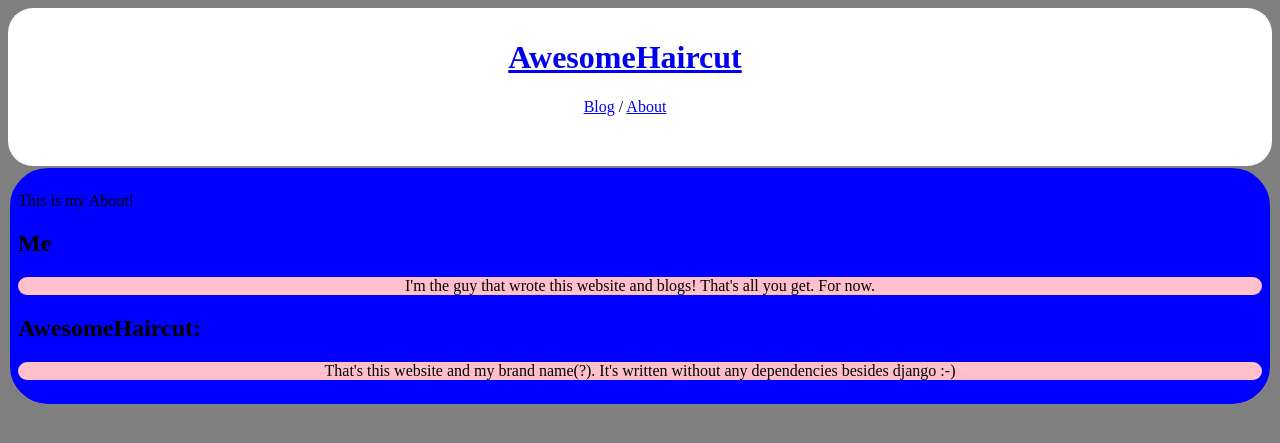
After one commit to kodexyz/VVV, a Django app: page /about/ in a window 1280 px wide. The commit adds this page. Shown: the top 443 px of the page. Run offline with Django 3.2, Linux system fonts and the light colour scheme.

Commit message:
Added another four oh four implementation, made the about page, prettied up the base template, and overall style changes and improvements. Probably should be more than one commit :-)

```diff
--- a/AwesomeHaircut/mysite/urls.py
+++ b/AwesomeHaircut/mysite/urls.py
@@ -22,5 +22,6 @@ urlpatterns = [
     path('', views.index),
     path('blog/', include('blog.urls')),
     path('admin/', admin.site.urls),
+    path('about/', views.about),
     path('<str:notfound>', views.notfound, name='notfound')
 ]
--- a/AwesomeHaircut/mysite/views.py
+++ b/AwesomeHaircut/mysite/views.py
@@ -11,10 +11,11 @@ def index(request):
 def notfound(request, notfound):
     template = loader.get_template('mysite/notfound.html')
     context = {
-        'path' : notfound
+        'path': notfound
     }
     return HttpResponse(template.render(context, request))
 
 
 def about(request):
-    return notfound(request, 'About')
+    template = loader.get_template('mysite/about.html')
+    return HttpResponse(template.render())
--- /dev/null
+++ b/AwesomeHaircut/templates/mysite/about.html
@@ -0,0 +1,21 @@
+{% include "mysite/base.html" %}
+
+<body>
+<div class="readmode">
+<p>This is my About! </p>
+    <h2>Me</h2>
+    <div class="soft">
+<p>
+    I'm the guy that wrote this website and blogs!
+    That's all you get. For now.
+</p>
+
+    </div>
+    <h2>AwesomeHaircut:</h2>
+    <div class="soft">
+    <p>
+    That's this website and my brand name(?).
+    It's written without any dependencies besides django :-)
+    </div>
+    </p>
+</body>
--- a/AwesomeHaircut/templates/mysite/base.html
+++ b/AwesomeHaircut/templates/mysite/base.html
@@ -3,13 +3,27 @@
 <html lang="en">
 <head>
     <style>
+    body {
+        background: grey;
+    }
         div.centered {
         text-align: center;
-        background: gray;
+        background: white;
+        border-radius: 25px;
+        padding:10px 50px 50px 20px;
         }
         div.readmode {
+        background: blue;
         border:2px solid gray;
+        border-width: 1.5;
+        border-radius: 40px;
         padding:8px;
+        }
+        div.soft {
+        text-align: center;
+        background: pink;
+        border-radius: 15px;
+        padding: 14;
         }
     </style>
     <meta charset="UTF-8">
@@ -19,9 +33,9 @@
 <div class="centered">
 <h1><a href="/">AwesomeHaircut</a></h1>
 
-<a href="/blog">Blog</a> /
+<a href="/blog/">Blog</a> /
 
-<a href="/about">About</a>
+<a href="/about/">About</a>
 </div>
 </body>
 </html>
--- a/AwesomeHaircut/templates/mysite/index.html
+++ b/AwesomeHaircut/templates/mysite/index.html
@@ -3,6 +3,7 @@
 <body>
 <p>
     <H2>This is my website thank you for coming! there!</H2>
-    <h3>(should this have something idk?</h3>
+    <h3>(should this have something idk?)</h3>
+<p>Mostly a website where I can put things that are too long for tweets. Plus I don't ever keep track of tweets.</p>
 </p>
 </body>
--- a/AwesomeHaircut/templates/mysite/post.html
+++ b/AwesomeHaircut/templates/mysite/post.html
@@ -1,4 +1,4 @@
-{% include "mysite/base.html" %}
+{% include 'mysite/base.html' %}
 
 <body>
 <h1>{{ title }} </h1>
```
Also changed, not shown: AwesomeHaircut/blog/views.py (+18 -5 lines), AwesomeHaircut/templates/mysite/blog.html (+7 -5 lines), AwesomeHaircut/templates/mysite/blog_not_found.html (added, +18 -0 lines).
